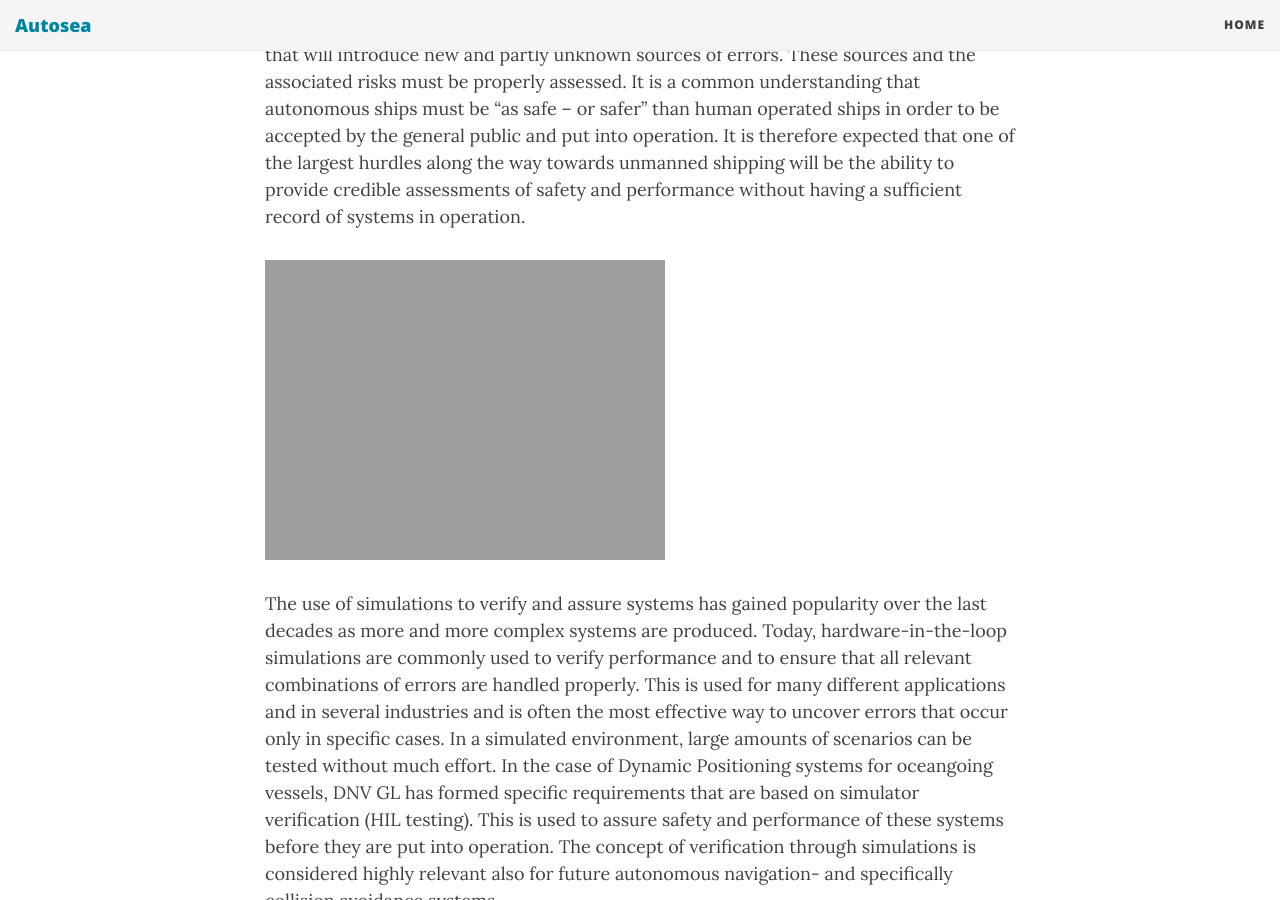
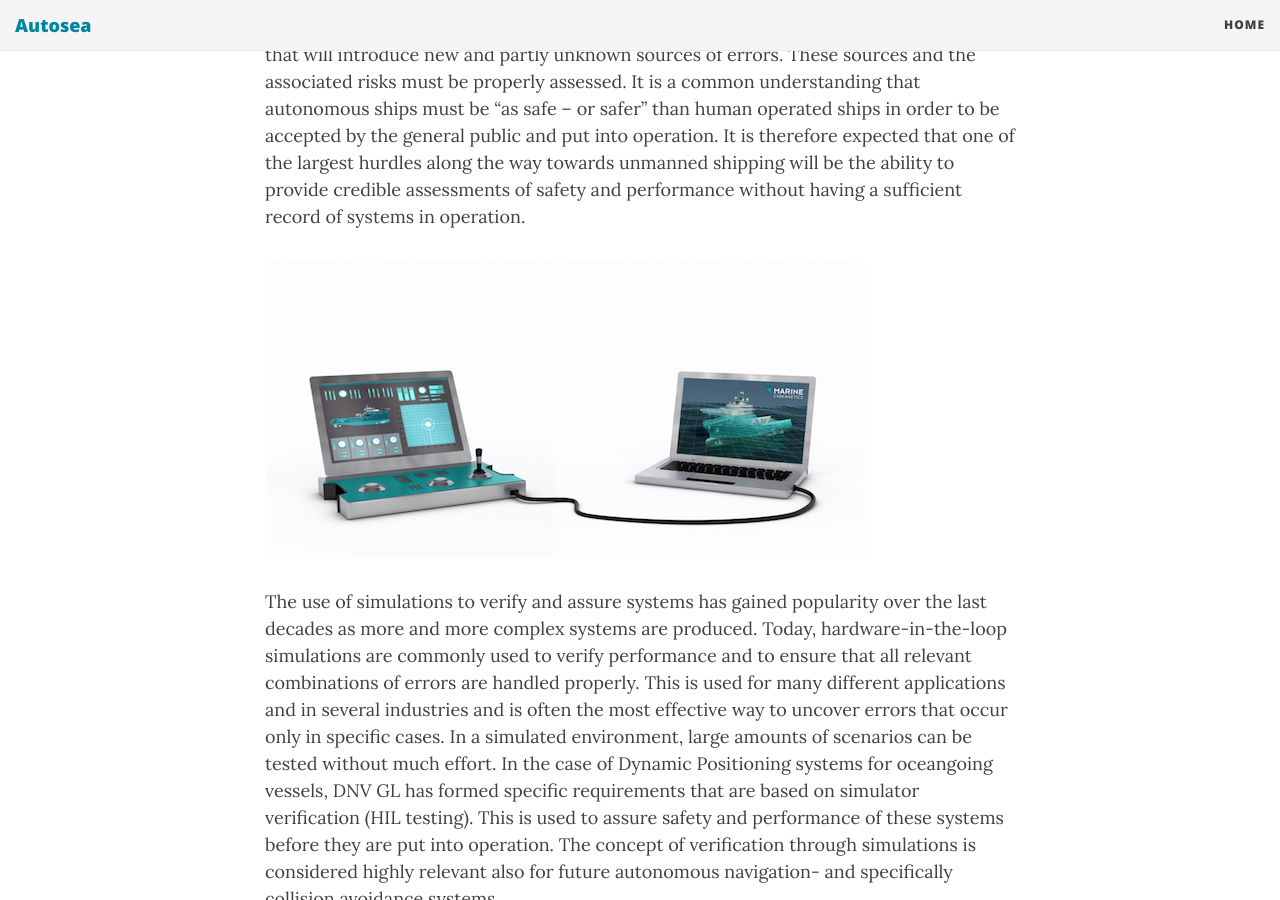
Before and after one commit to autosit/autosit.github.io, a Jekyll site: the page built from _posts/2016-04-15-HIL_testing_for_colav.md, in a window 1280 px wide and 900 px high, scrolled down 1070 px. Built offline with Jekyll 4.4.1, drawn with Linux system fonts in a browser that asks for light colours; nearby versions of some CDN libraries.

Commit message:
Changed to png file format

```diff
--- a/_posts/2016-04-15-HIL_testing_for_colav.md
+++ b/_posts/2016-04-15-HIL_testing_for_colav.md
@@ -9,7 +9,7 @@ In 2013 the ReVolt was initiated as a research project by the Strategic Research
 
 The team behind the ReVolt is now looking further into the technologies that someday may enable unmanned shipping and is currently working on forming requirements to ensure safe operation of such systems. Although the risk and consequences of human errors has the potential to be greatly reduced by the introduction of autonomous systems, this concept also brings with it a set of novel and largely unproven technologies that will introduce new and partly unknown sources of errors. These sources and the associated risks must be properly assessed. It is a common understanding that autonomous ships must be “as safe – or safer” than human operated ships in order to be accepted by the general public and put into operation. It is therefore expected that one of the largest hurdles along the way towards unmanned shipping will be the ability to provide credible assessments of safety and performance without having a sufficient record of systems in operation.
 
-![HIL setup]({{site.url}}/assets/hil_setup.jpg)
+![HIL setup]({{site.url}}/assets/hil_setup.png)
 
 The use of simulations to verify and assure systems has gained popularity over the last decades as more and more complex systems are produced. Today, hardware-in-the-loop simulations are commonly used to verify performance and to ensure that all relevant combinations of errors are handled properly. This is used for many different applications and in several industries and is often the most effective way to uncover errors that occur only in specific cases. In a simulated environment, large amounts of scenarios can be tested without much effort. In the case of Dynamic Positioning systems for oceangoing vessels, DNV GL has formed specific requirements that are based on simulator verification (HIL testing). This is used to assure safety and performance of these systems before they are put into operation. The concept of verification through simulations is considered highly relevant also for future autonomous navigation- and specifically collision avoidance systems.
 
```
